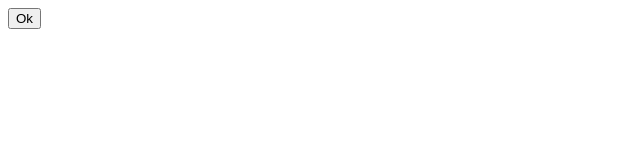
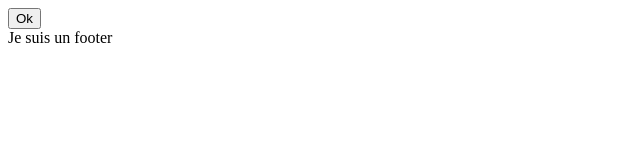
Before and after one commit to samueltomen/GitBash, a plain HTML site: page index.html in a window 1280 px wide. Shown: the whole page, without its empty margins (0-640 px from the left). Drawn offline with Linux system fonts and the light colour scheme.

Commit message:
ajout d'un footer

```diff
--- a/index.html
+++ b/index.html
@@ -15,6 +15,8 @@
         <!-- git rm: permet de supprimer un fichier -->
         <!-- git status: permet de connaitre l'état actuel des commits -->
         <!-- git checkout [Entrer une lettre][Nom du fichier]:permet de recuperer la version d'un fichier a un commit en particulier, comit directement dans l'index  -->
+        <!-- git clean -f: permet de supprimer tous les fichier qui sont untracked ou qui ne sont pas dans .gitignore -->
         <button>Ok</button>
+        <footer>Je suis un footer</footer>
     </body>
 </html>
```
Also changed, not shown: 2 other files.
